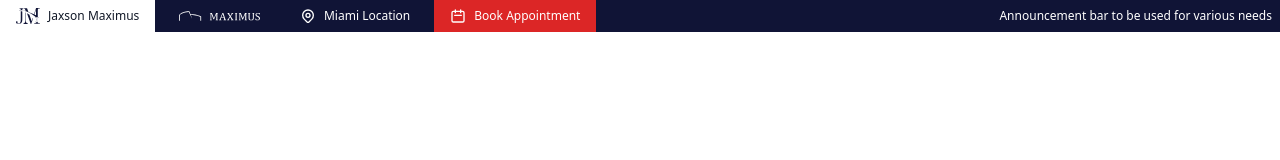
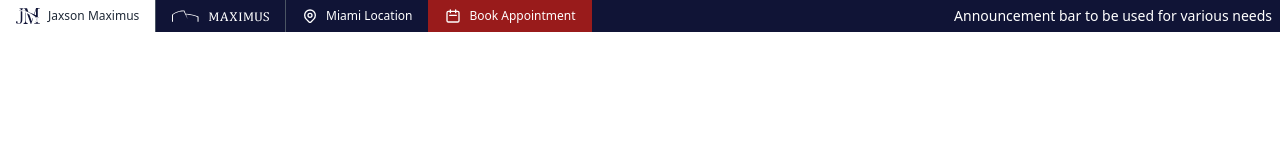
Before and after one commit to Jaxson-Maximus-Inc/universal-bar, a website: page index.html in a window 1280 px wide. Drawn offline with Linux system fonts and the light colour scheme.

Commit message:
subtle style changes

```diff
--- a/index.html
+++ b/index.html
@@ -14,23 +14,23 @@
     <div class="flex text-white">
       <div class="w-full max-w-[1650px] mx-auto flex flex-col sm:flex-row items-center justify-between">
 
-        <nav class="flex items-center w-full sm:w-auto sm:space-x-2 overflow-hidden">
+        <nav class="flex items-center w-full sm:w-auto overflow-hidden">
           <!-- Link 1 -->
           <a href="https://jaxsonmaximus.com"
-            class="flex items-center justify-center space-x-2 bg-white h-8 py-2 px-4 cursor-pointer w-1/4 sm:w-auto">
+            class="flex items-center justify-center space-x-2 bg-white h-8 py-2 px-4 cursor-pointer w-1/4 sm:w-auto transition-colors duration-200 border-r border-gray-600">
             <img src="/images/jm-golf-logo.svg" alt="Jaxson Maximus" class="size-7 sm:size-6">
-            <span class="text-gray-900 text-xs hidden sm:inline">Jaxson Maximus</span>
+            <span class="text-gray-800 text-xs hidden sm:inline hover:text-gray-900">Jaxson Maximus</span>
           </a>
 
           <!-- Link 2 -->
           <a href="https://wearmaximus.com"
-            class="flex items-center justify-center h-8 py-2 px-4 cursor-pointer w-1/4 sm:w-auto">
+            class="flex items-center justify-center h-8 py-2 px-4 cursor-pointer w-1/4 sm:w-auto hover:bg-gray-700 transition-colors duration-200 border-r border-gray-600">
             <img src="/images/maximus-logo.svg" alt="Maximus" class="h-4 inline sm:hidden">
-            <img src="/images/maximus-logo-horizontal-condensed2.svg" alt="Maximus" class="h-2.5 hidden sm:inline">
+            <img src="/images/maximus-logo-horizontal-condensed2.svg" alt="Maximus" class="h-3 hidden sm:inline">
           </a>
 
           <!-- Link 3 -->
-          <a class="flex items-center justify-center space-x-2 h-8 py-2 px-4 w-1/4 sm:w-auto"
+          <a class="flex items-center justify-center space-x-2 h-8 py-2 px-4 w-1/4 sm:w-auto hover:bg-gray-700 transition-colors duration-200 border-r border-red-800 "
             href="https://miami.jaxsonmaximus.com">
             <svg class="w-4 h-4" fill="none" stroke="currentColor" viewBox="0 0 24 24"
               xmlns="http://www.w3.org/2000/svg">
@@ -44,7 +44,7 @@
 
           <!-- Link 4 -->
           <a href="https://book.jaxsonmaximus.com"
-            class="bg-red-600 text-white px-4 py-1 whitespace-nowrap text-xs h-8 flex items-center justify-center space-x-2 w-1/4 sm:w-auto">
+            class="bg-red-800 text-white px-4 py-1 whitespace-nowrap text-xs h-8 flex items-center justify-center space-x-2 w-1/4 sm:w-auto hover:bg-red-700 transition-colors duration-200">
             <svg class="w-4 h-4" fill="none" stroke="currentColor" viewBox="0 0 24 24"
               xmlns="http://www.w3.org/2000/svg">
               <path stroke-linecap="round" stroke-linejoin="round" stroke-width="2"
@@ -55,14 +55,14 @@
         </nav>
 
         <!-- Announcement -->
-        <div class="text-xs hidden lg:block pr-2">
+        <div class="text-sm hidden lg:block pr-2">
           Announcement bar to be used for various needs
         </div>
       </div>
     </div>
 
     <!-- Mobile Announcement Bar -->
-    <div class="sm:hidden bg-white text-black text-center py-2 text-xs  border-b border-gray-200">
+    <div class="sm:hidden bg-white text-black text-center py-2 text-sm border-b border-gray-200">
       Announcement bar to be used for various needs
     </div>
   </header>
```
Also changed, not shown: output.css.
